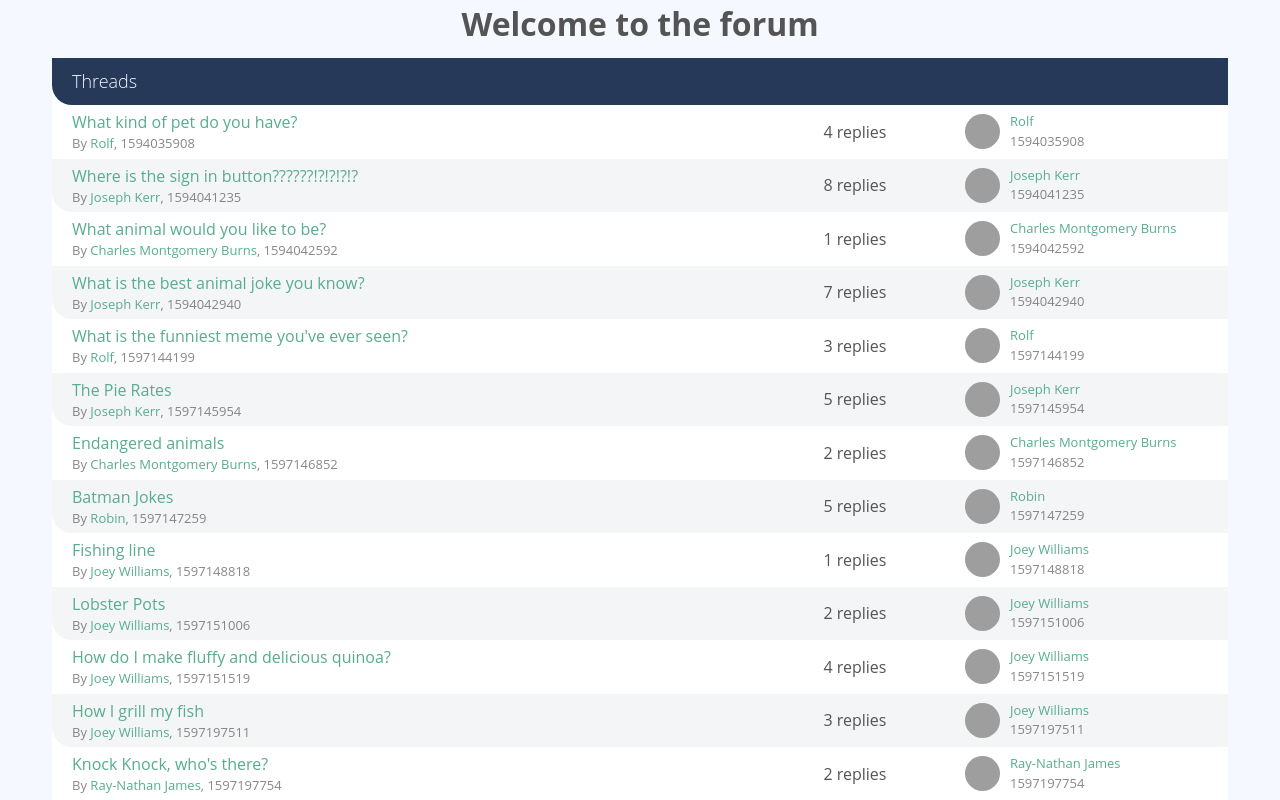
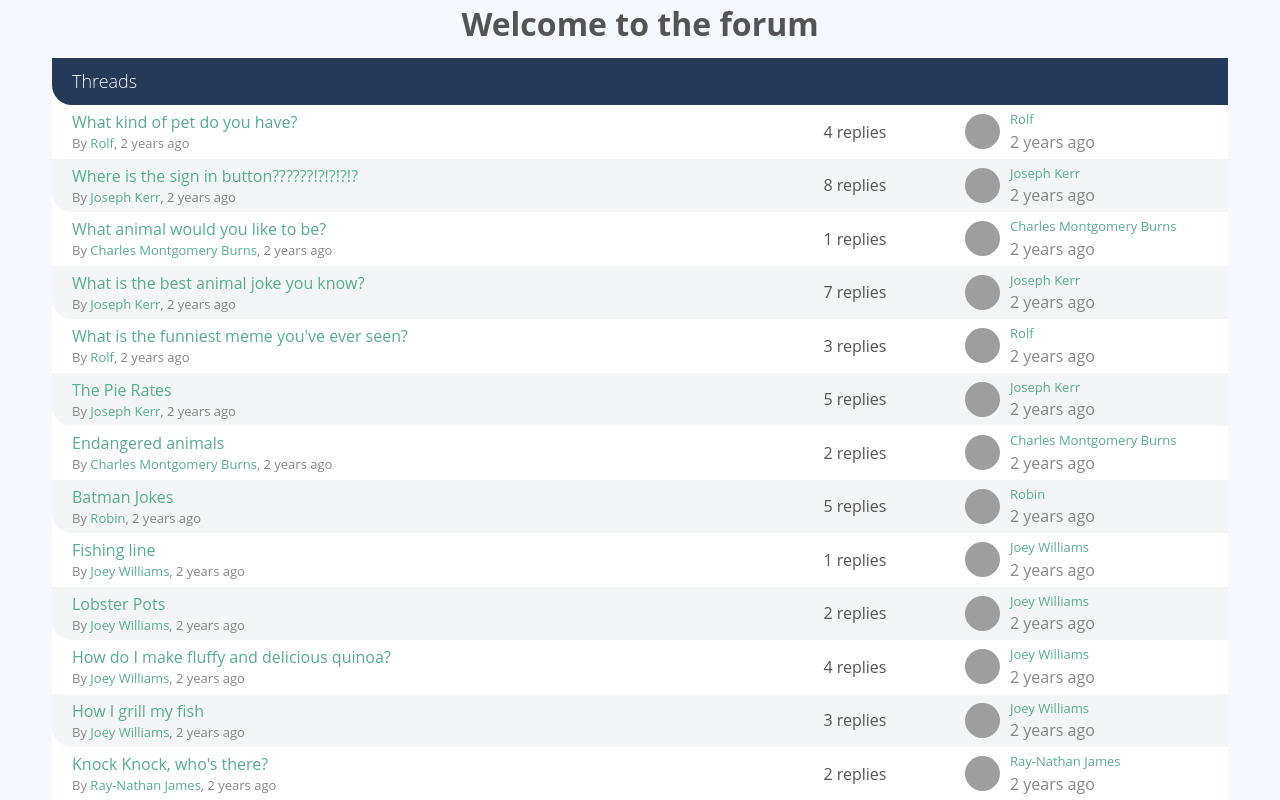
Before and after one commit to DiSalvio/vueschool-masterclass, a Vue app in the folder forum/: page / in a window 1280 px wide. Shown: the top 800 px of the page. Built offline with nearby package versions, Linux system fonts and the light colour scheme; grey boxes are pictures that could not be loaded.

Commit message:
Make base component for date formatting and reuse across app

```diff
--- /dev/null
+++ b/forum/src/components/AppDate.vue
@@ -0,0 +1,29 @@
+<template>
+  <span class="post-date text-faded" :title="readableDate()">
+    {{ elapsedTime() }}
+  </span>
+</template>
+
+<script>
+import dayjs from 'dayjs'
+import relativeTime from 'dayjs/plugin/relativeTime'
+import localizedFormat from 'dayjs/plugin/localizedFormat'
+dayjs.extend(relativeTime)
+dayjs.extend(localizedFormat)
+export default {
+  props: {
+    timestamp: {
+      required: true,
+      type: Number
+    }
+  },
+  methods: {
+    elapsedTime () {
+      return dayjs.unix(this.timestamp).fromNow()
+    },
+    readableDate () {
+      return dayjs.unix(this.timestamp).format('llll')
+    }
+  }
+}
+</script>
--- a/forum/src/components/PostList.vue
+++ b/forum/src/components/PostList.vue
@@ -24,21 +24,18 @@
         </div>
       </div>
 
-      <div class="post-date text-faded" :title="readableDate(post.publishedAt)">
-        {{ elapsedTime(post.publishedAt) }}
-      </div>
+      <AppDate :timestamp="post.publishedAt"/>
     </div>
   </div>
 </template>
 
 <script>
 import sourceData from '@/data.json'
-import dayjs from 'dayjs'
-import relativeTime from 'dayjs/plugin/relativeTime'
-import localizedFormat from 'dayjs/plugin/localizedFormat'
-dayjs.extend(relativeTime)
-dayjs.extend(localizedFormat)
+import AppDate from '@/components/AppDate.vue'
 export default {
+  components: {
+    AppDate
+  },
   props: {
     posts: {
       required: true,
@@ -53,12 +50,6 @@ export default {
   methods: {
     findUserById (postUserId) {
       return this.users.find(user => user.id === postUserId)
-    },
-    elapsedTime (timestamp) {
-      return dayjs.unix(timestamp).fromNow()
-    },
-    readableDate (timestamp) {
-      return dayjs.unix(timestamp).format('llll')
     }
   }
 }
--- a/forum/src/components/ThreadList.vue
+++ b/forum/src/components/ThreadList.vue
@@ -12,7 +12,7 @@
             <router-link :to="{name: 'PageThreadShow', params: {id: thread.id}}">{{thread.title}}</router-link>
           </p>
           <p class="text-faded text-xsmall">
-            By <a href="#">{{findUserById(thread.userId).name}}</a>, {{thread.publishedAt}}
+            By <a href="#">{{findUserById(thread.userId).name}}</a>, <AppDate :timestamp="thread.publishedAt"/>
           </p>
         </div>
 
@@ -27,7 +27,7 @@
             <p class="text-xsmall">
               <a href="#">{{findUserById(thread.userId).name}}</a>
             </p>
-            <p class="text-xsmall text-faded">{{ thread.publishedAt }}</p>
+            <AppDate :timestamp="thread.publishedAt"/>
           </div>
         </div>
       </div>
@@ -37,7 +37,11 @@
 
 <script>
 import sourceData from '@/data.json'
+import AppDate from '@/components/AppDate.vue'
 export default {
+  components: {
+    AppDate
+  },
   data () {
     return {
       posts: sourceData.posts,
```
